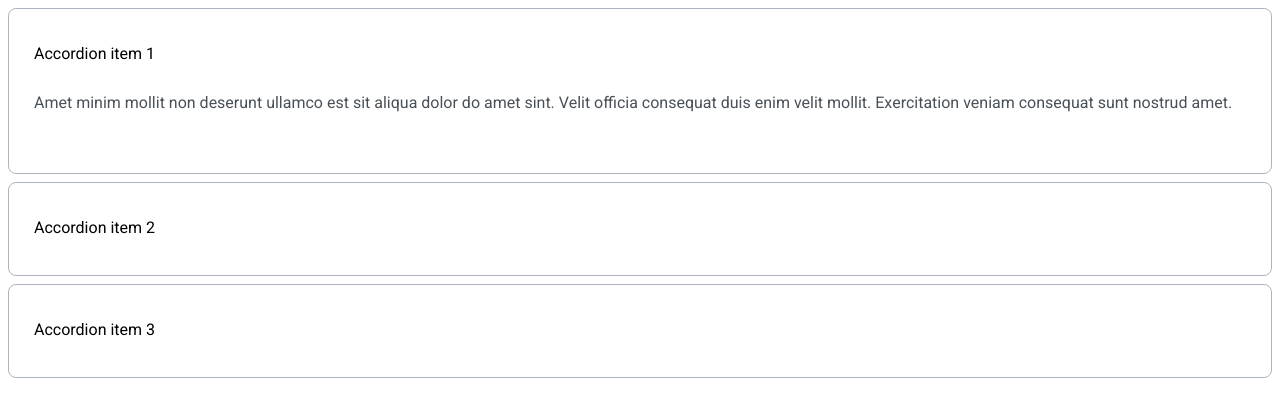
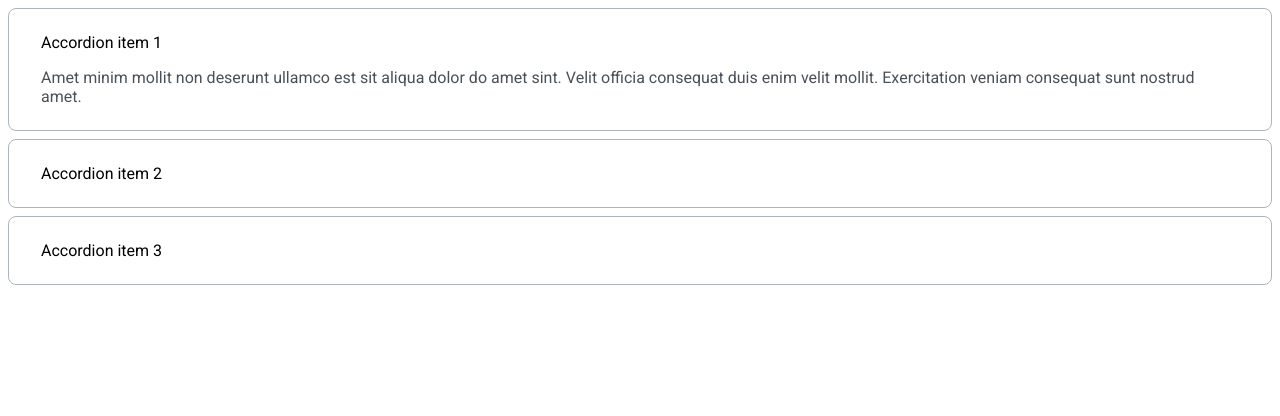
Before and after one commit to js-tasks-ru/htmlcss-20231222_wowka, a website: page 03-lection1/02-accordion/index.html in a window 1280 px wide. Both pictures are taken after a click on the heading "Accordion item 1". Drawn offline with Linux system fonts and the light colour scheme.

Commit message:
done accordion

```diff
--- a/03-lection1/02-accordion/accordion.css
+++ b/03-lection1/02-accordion/accordion.css
@@ -1,17 +1,12 @@
 /* Стилизация аккордеона */
 
 .accordion__item {
-    height: 72px;
     border: 1px solid var(--grey-3);
     border-radius: 8px;
     margin-bottom: 8px;
     font: var(--black) 16px/1.2;
     font-weight: 400;
-    padding: 10px 5px;
-}
-
-.accordion__item[open] {
-    height: 144px;
+    padding: 24px 32px;
 }
 
 .accordion__item:last-child {
@@ -19,8 +14,6 @@
 }
 
 .accordion__summary {
-    height: 24px;
-    padding: 25px 20px;
     display: block;
 }
 
@@ -29,7 +22,7 @@
 }
 
 .accordion__content {
+    color: var(--grey-4);
     margin: 0;
-    padding: 0 20px;
-    color: var(--grey-4);
+    margin-top: 16px;
 }
--- a/03-lection1/02-accordion/index.html
+++ b/03-lection1/02-accordion/index.html
@@ -6,7 +6,7 @@
         <link rel="stylesheet" href="./accordion.css">
     </head>
     <body>
-        <section class="accordion">
+        <div class="accordion">
             <details class="accordion__item">
                 <summary class="accordion__summary">
                     Accordion item 1
@@ -31,6 +31,6 @@
                     Hidden content
                 </p>
             </details>
-        </section>
+        </div>
     </body>
 </html>
```
